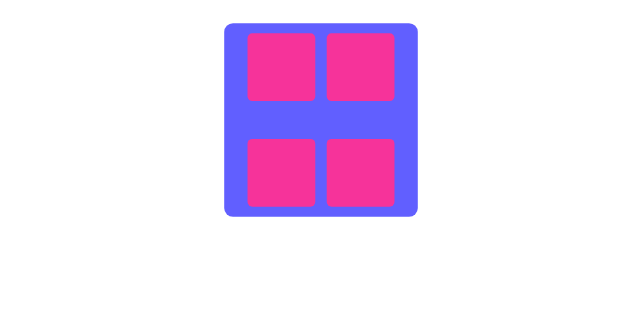
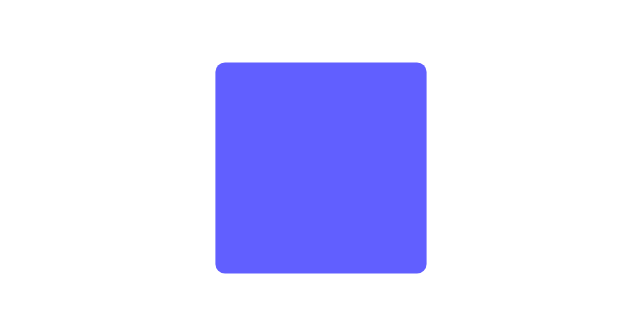
Before and after one commit to monirdewan/framer-motion-basics, a React (Vite) app: page / in a window 1280 px wide. Shown: the top 312 px of the page, without its empty margins (319-959 px from the left). Built offline with nearby package versions, Linux system fonts and the light colour scheme.

Commit message:
lesson three done

```diff
--- a/src/App.jsx
+++ b/src/App.jsx
@@ -2,6 +2,7 @@
 import './App.css'
 
 import LessonOne from './pages/lessonOne'
+import LessonThree from './pages/LessonThree'
 import LessonTwo from './pages/LessonTwo'
 
 function App() {
@@ -9,7 +10,8 @@ function App() {
   return (
     <>
       {/* <LessonOne></LessonOne> */}
-      <LessonTwo></LessonTwo>
+      {/* <LessonTwo></LessonTwo> */}
+      <LessonThree></LessonThree>
     </>
   )
 }
--- /dev/null
+++ b/src/pages/LessonThree.jsx
@@ -0,0 +1,33 @@
+import React from 'react';
+// eslint-disable-next-line no-unused-vars
+import { motion } from "motion/react";
+const parent ={
+    start:{opacity:0, scale:0.5},
+    end:{
+        opacity:1,
+        scale:1.2,
+        transition:{
+            ease:'easeInOut',
+            duration:2
+        }
+    }
+}
+
+const LessonThree = () => {
+    return (
+        <div>
+            <motion.div
+            className="size-44 bg-indigo-500 rounded-lg mx-auto mt-12"
+            variants={parent}
+            initial="start"
+            animate="end"
+            whileHover={{scale:1.3}}
+            whileTap={{scale:1}}
+            onHoverStart={()=>console.log("hover start")}
+            onHoverEnd={()=> console.log("hover end")}
+            ></motion.div>
+        </div>
+    );
+};
+
+export default LessonThree;
```
